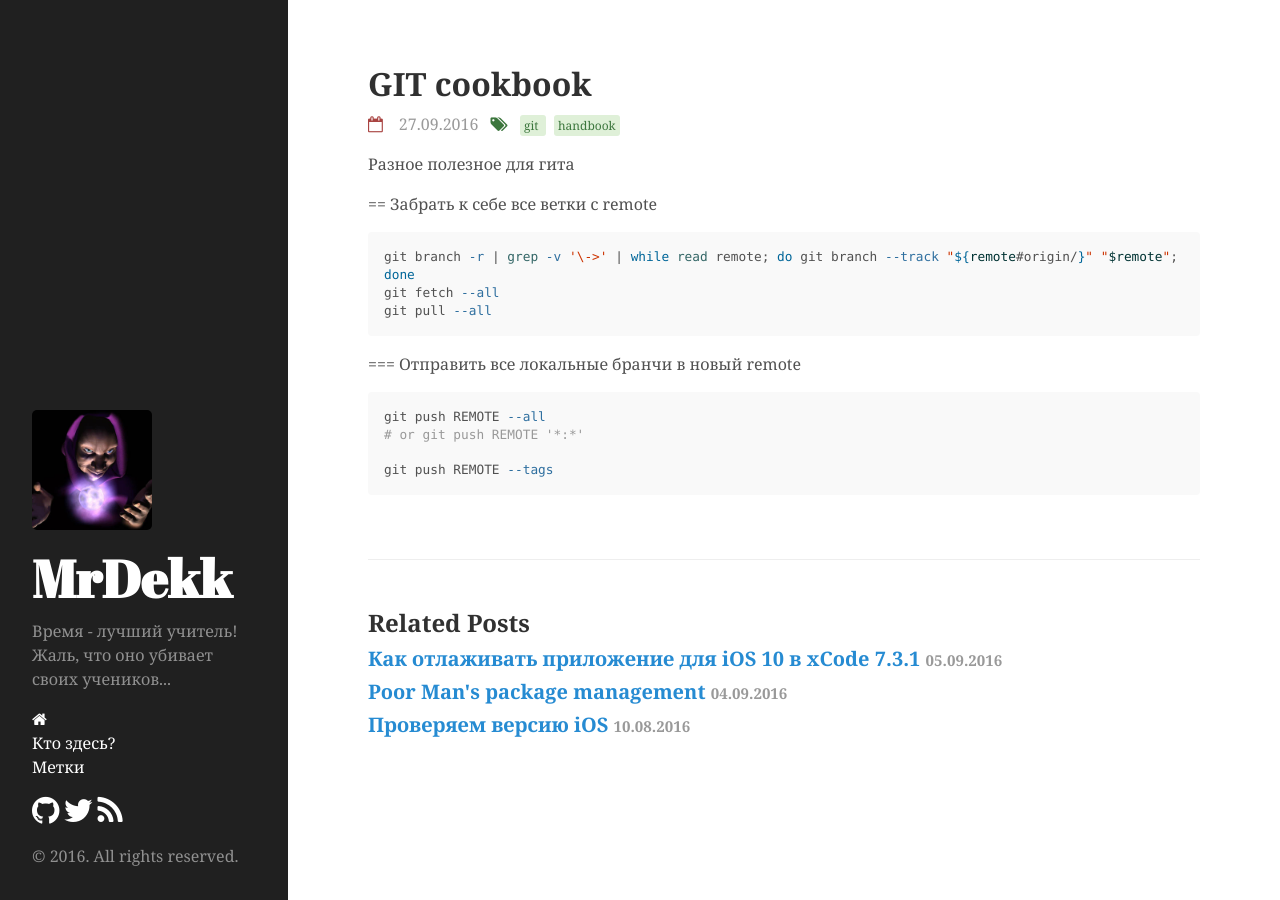
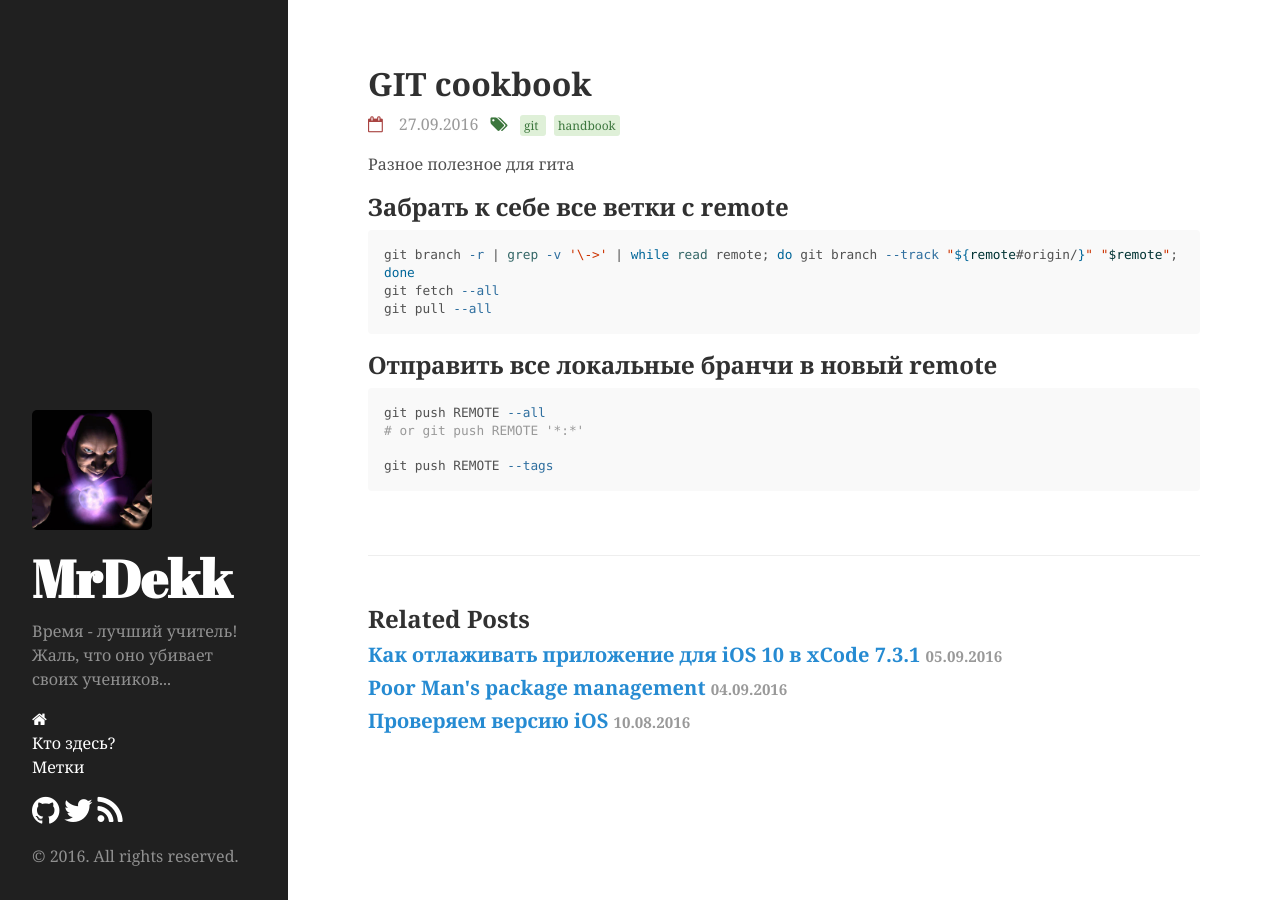
Before and after one commit to mrdekk/mrdekk.github.io, a Jekyll site: the page built from _posts/2016-09-27-git-cookbook.md, in a window 1280 px wide. Built offline with Jekyll 4.4.1, drawn with Linux system fonts in a browser that asks for light colours.

Commit message:
microfix

````diff
--- a/_posts/2016-09-27-git-cookbook.md
+++ b/_posts/2016-09-27-git-cookbook.md
@@ -8,7 +8,7 @@ tags:
 
 Разное полезное для гита
 
-== Забрать к себе все ветки с remote
+## Забрать к себе все ветки с remote
 
 ``` bash
 git branch -r | grep -v '\->' | while read remote; do git branch --track "${remote#origin/}" "$remote"; done
@@ -16,7 +16,7 @@ git fetch --all
 git pull --all
 ```
 
-=== Отправить все локальные бранчи в новый remote
+## Отправить все локальные бранчи в новый remote
 
 ``` bash
 git push REMOTE --all
````
